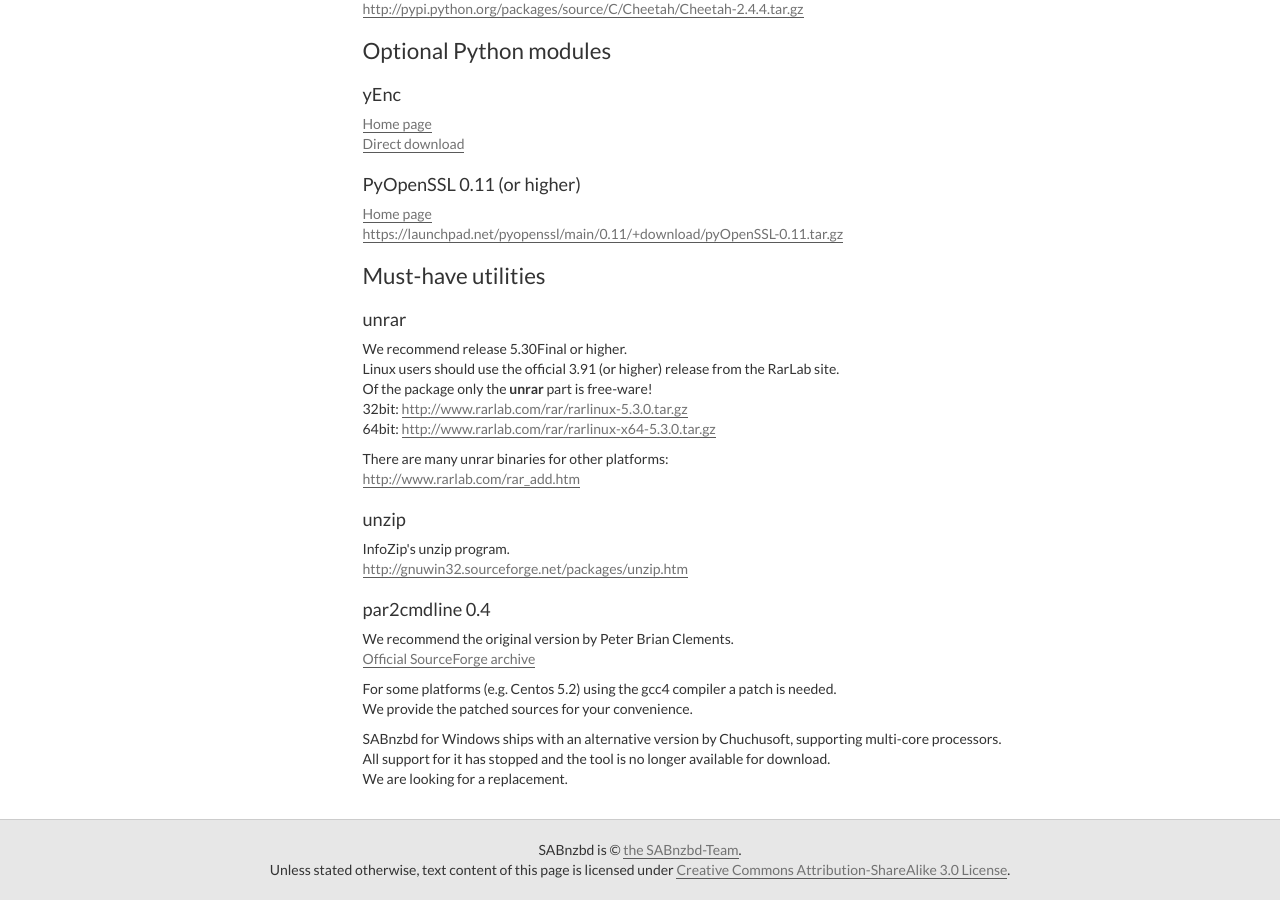
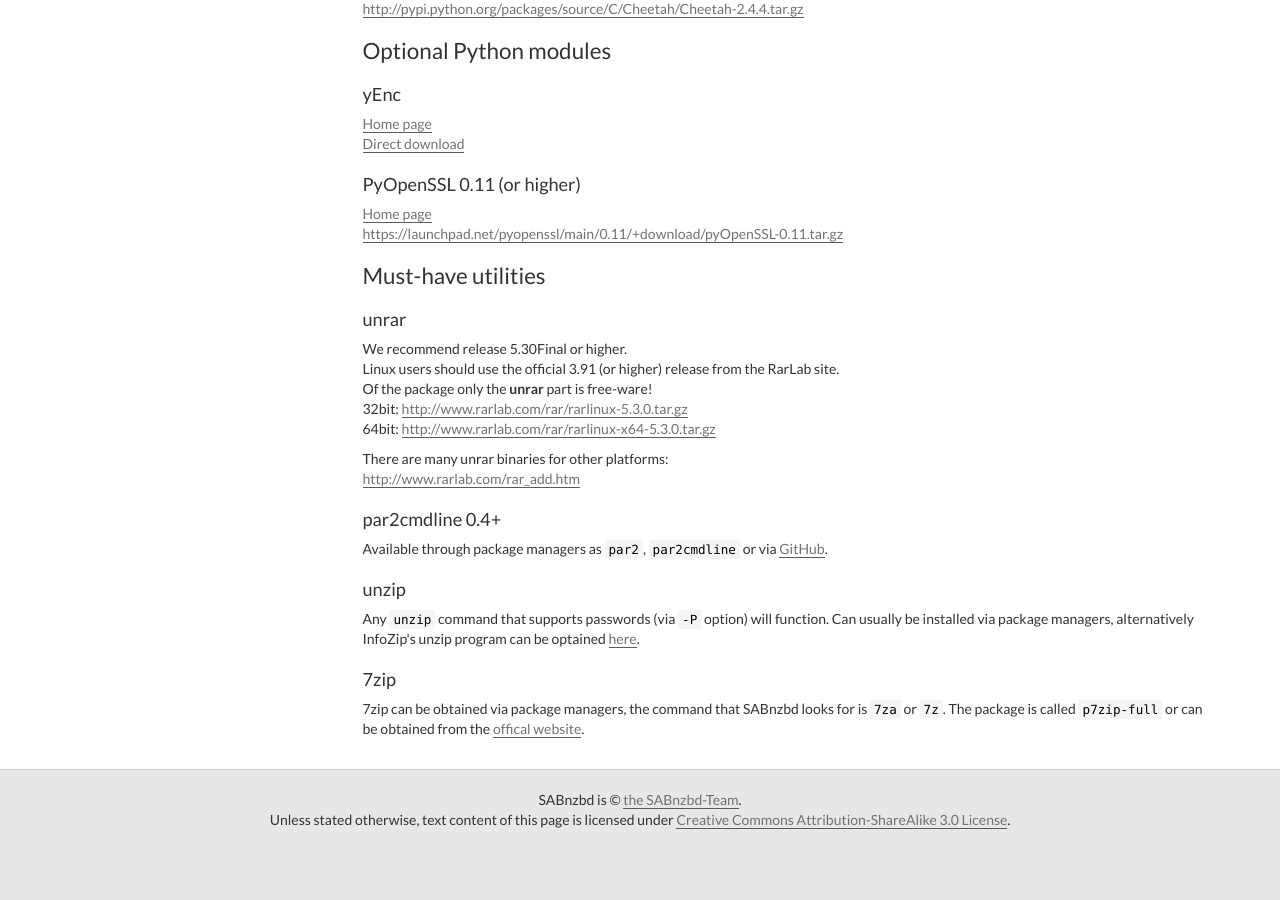
Before and after one commit to sabnzbd/sabnzbd.github.io, a Jekyll site: the page built from wiki/installation/install-off-modules.html, in a window 1280 px wide and 900 px high, scrolled down 870 px. Built offline with Jekyll 4.4.1, drawn with Linux system fonts in a browser that asks for light colours; after the commit the page ends 1720 px from its top, so only the background shows below that.

Commit message:
Update unzip/7zip info

```diff
--- a/wiki/installation/install-off-modules.html
+++ b/wiki/installation/install-off-modules.html
@@ -52,18 +52,13 @@
 <p>There are many unrar binaries for other platforms:<br>
     <a href="http://www.rarlab.com/rar_add.htm" target="_blank">http://www.rarlab.com/rar_add.htm</a>
 </p>
+
+<h3 id="toc11"><span>par2cmdline 0.4+</span></h3>
+<p>Available through package managers as <code>par2</code>, <code>par2cmdline</code> or via <a href="https://github.com/Parchive/par2cmdline/releases">GitHub</a>.
+</p>
 <h3 id="toc10"><span>unzip</span></h3>
-<p>InfoZip's unzip program.<br>
-    <a href="http://gnuwin32.sourceforge.net/packages/unzip.htm" target="_blank">http://gnuwin32.sourceforge.net/packages/unzip.htm</a>
+<p>Any <code>unzip</code> command that supports passwords (via <code>-P</code> option) will function. Can usually be installed via package managers, alternatively InfoZip's unzip program can be optained <a href="http://gnuwin32.sourceforge.net/packages/unzip.htm" target="_blank">here</a>.
 </p>
-<h3 id="toc11"><span>par2cmdline 0.4</span></h3>
-<p>We recommend the original version by Peter Brian Clements.<br>
-    <a href="http://sourceforge.net/project/showfiles.php?group_id=30568&amp;package_id=82331" target="_blank">Official SourceForge archive</a>
+<h3><span>7zip</span></h3>
+<p>7zip can be obtained via package managers, the command that SABnzbd looks for is <code>7za</code> or <code>7z</code>. The package is called <code>p7zip-full</code> or can be obtained from the <a href="http://www.7-zip.org/">offical website</a>.<br>
 </p>
-<p>For some platforms (e.g. Centos 5.2) using the gcc4 compiler a patch is needed.<br>
-    We provide the patched sources for your convenience.
-</p>
-<p>SABnzbd for Windows ships with an alternative version by Chuchusoft, supporting multi-core processors.<br>
-    All support for it has stopped and the tool is no longer available for download.<br>
-    We are looking for a replacement.
-</p>
```
